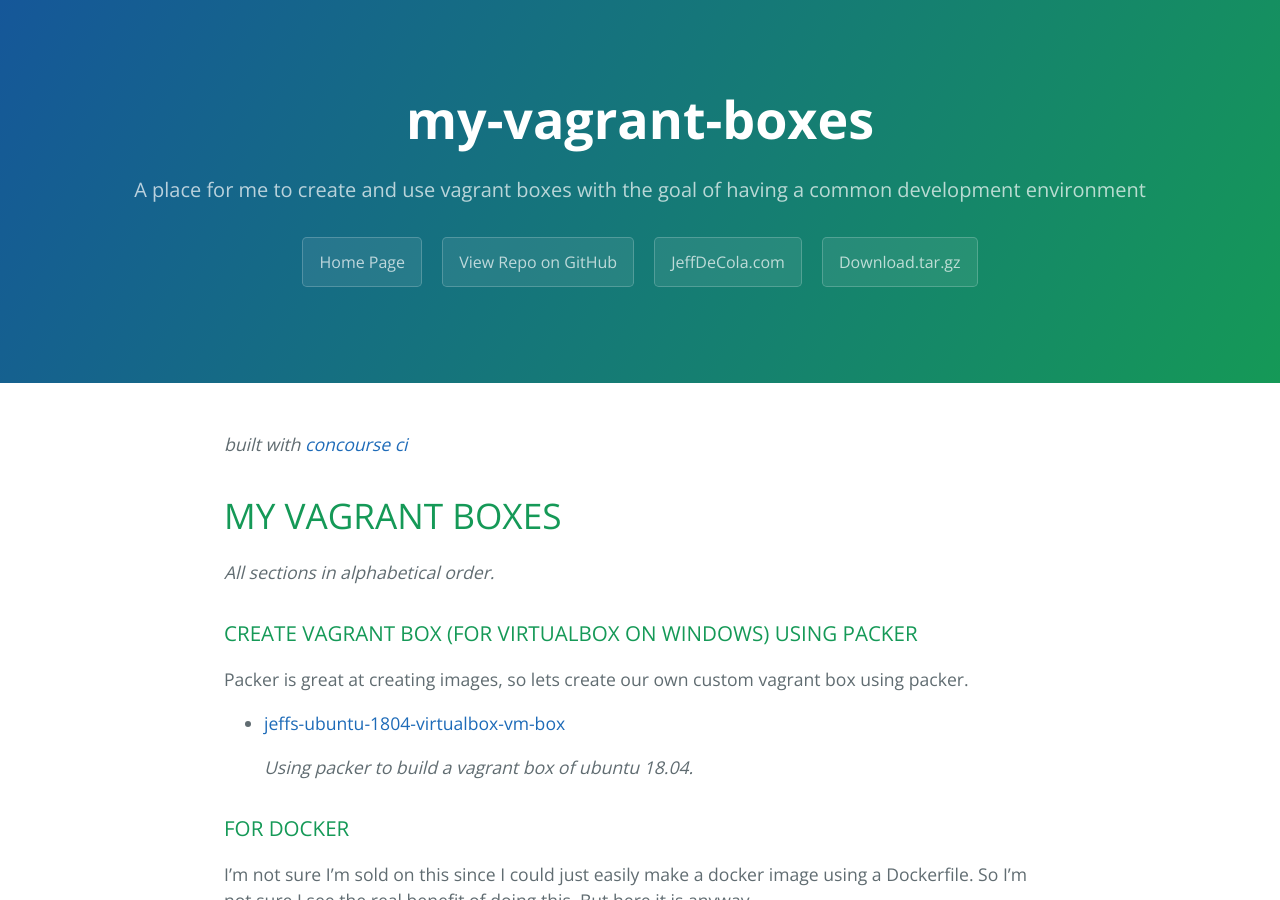
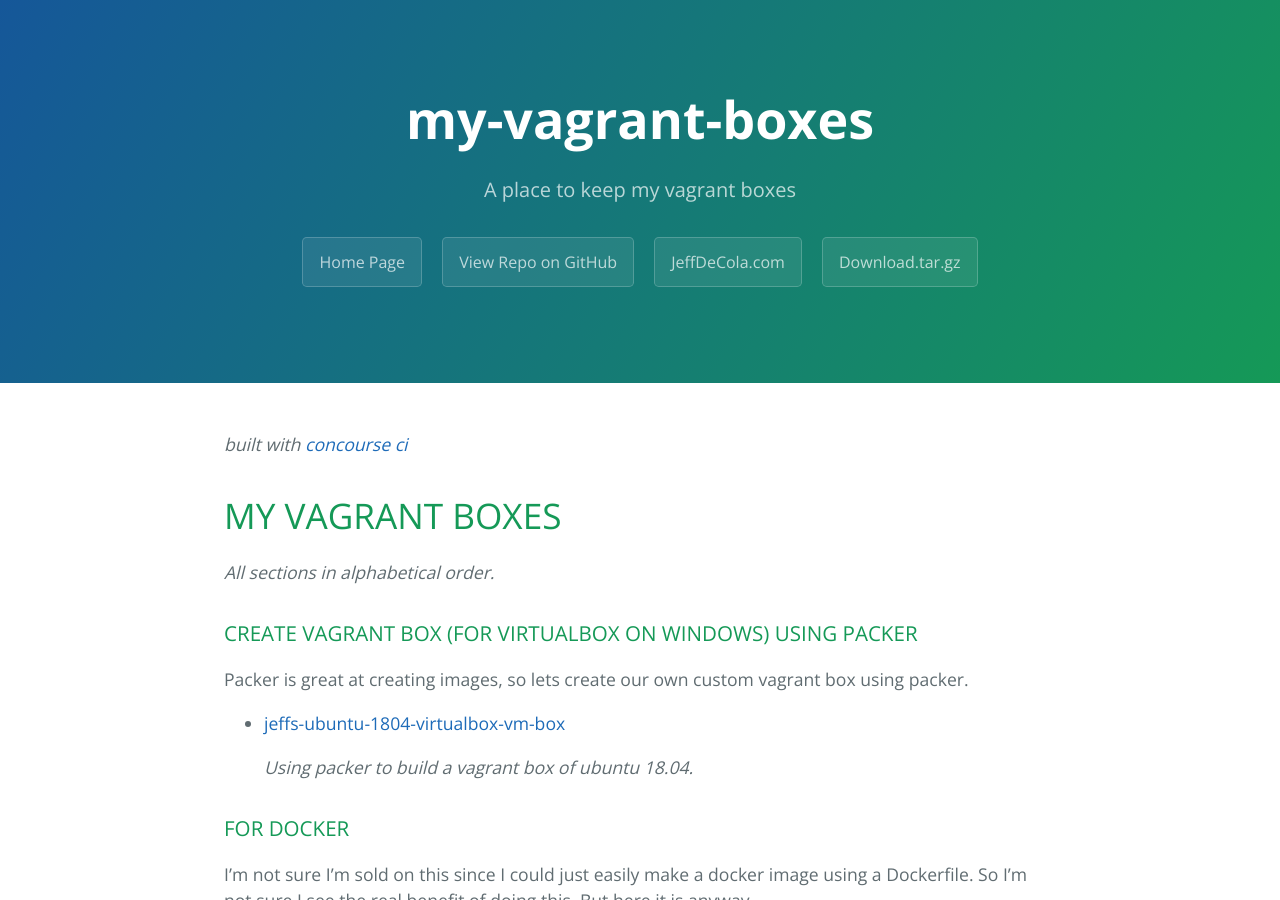
Before and after one commit to JeffDeCola/my-vagrant-boxes, a Jekyll site: the page built from docs/index.md, in a window 1280 px wide and 900 px high. Built offline with Jekyll 4.4.1, drawn with Linux system fonts in a browser that asks for light colours; nearby versions of some CDN libraries; library files that are not in the unit come from our copies.

Commit message:
updated index.md

```diff
--- a/docs/index.md
+++ b/docs/index.md
@@ -2,7 +2,7 @@
 layout: default
 title: JeffDeCola/my-vagrant-boxes
 projectname : my-vagrant-boxes
-summary: A place for me to create and use vagrant boxes with the goal of having a common development environment
+summary: A place to keep my vagrant boxes
 
 ---
 
```
